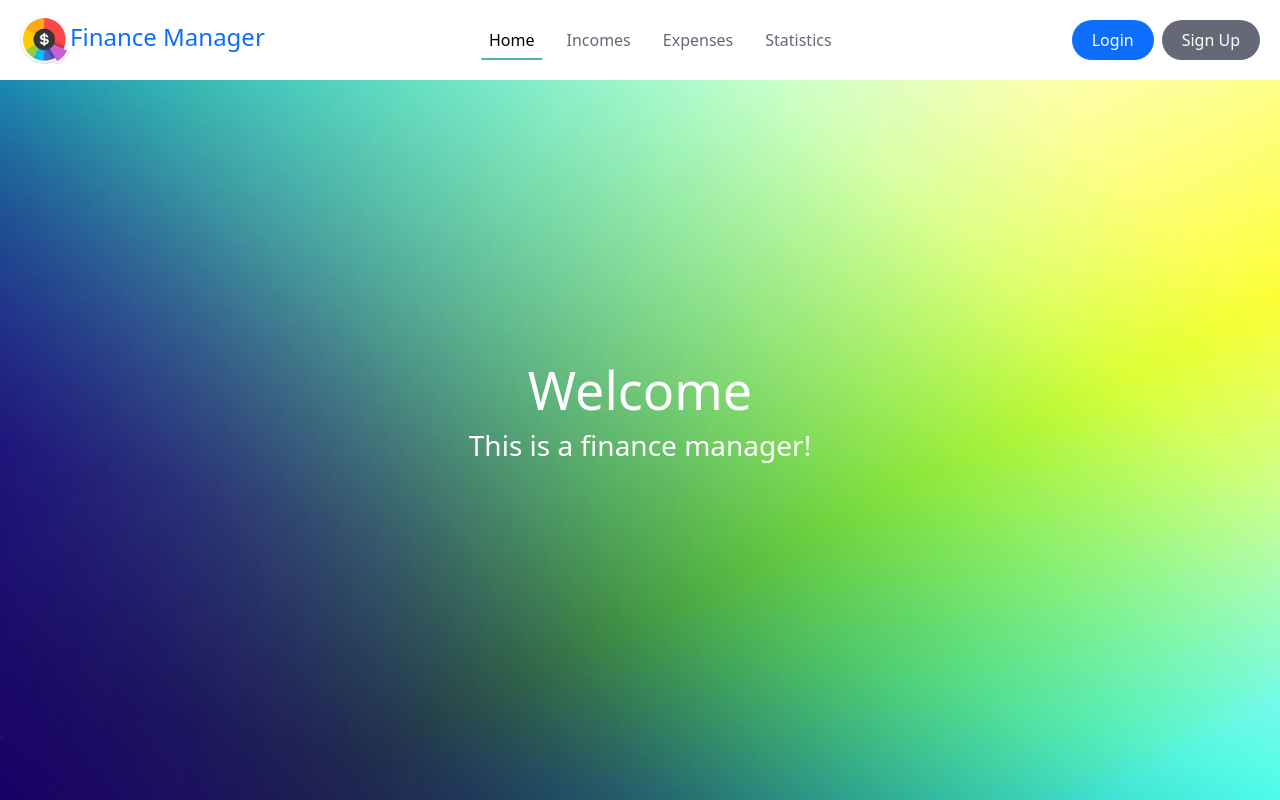
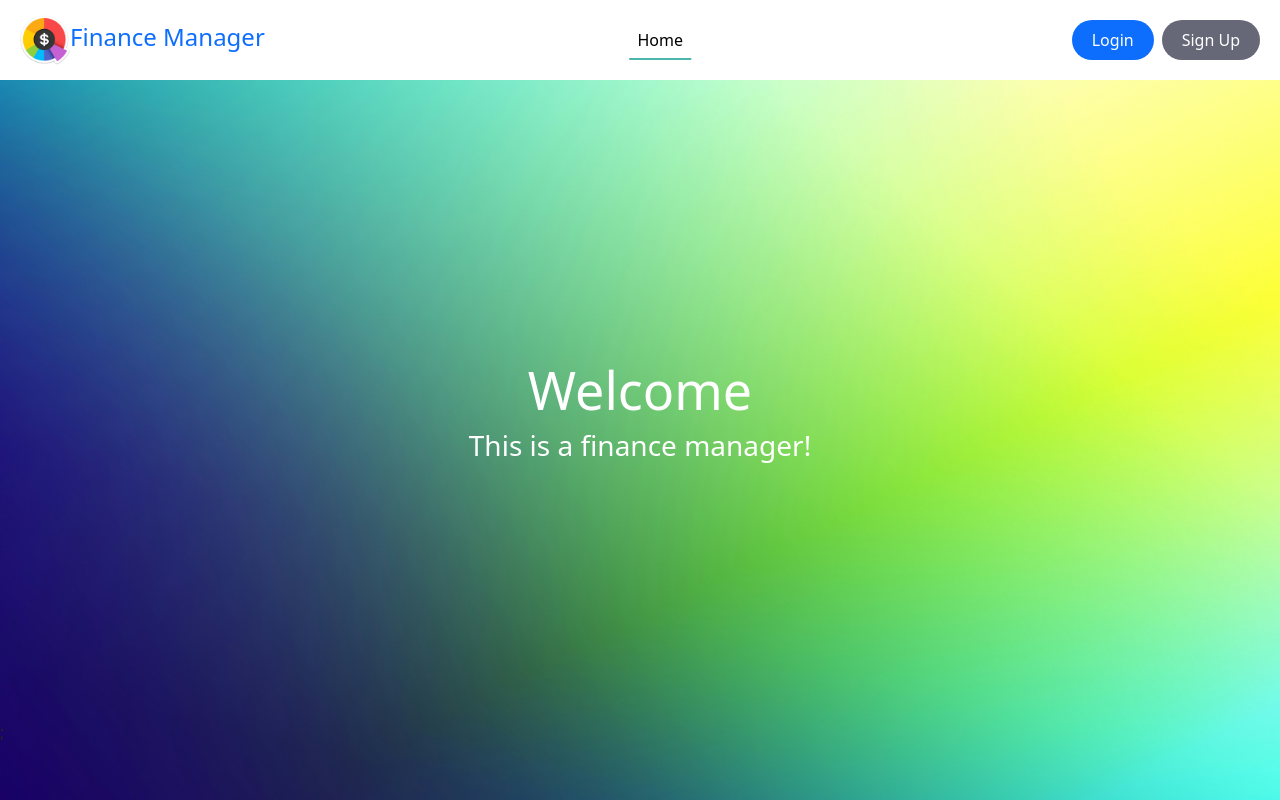
Before and after one commit to inoshishi-bohdan/FinanceManager, a React app: page / in a window 1280 px wide. Built offline with nearby package versions, Linux system fonts and the light colour scheme; the HTML template or start-up script is replaced by a standard one.

Commit message:
added: routes protection

```diff
--- a/src/components/MainNavigation.jsx
+++ b/src/components/MainNavigation.jsx
@@ -31,15 +31,15 @@ function MainNavigation() {
                      <li className="nav-item" data-bs-dismiss="offcanvas">
                         <NavLink className={({ isActive }) => `nav-link mx-lg-2 ${classes['custom-nav-link']} ${isActive ? classes['active'] : ''}`} to='/' end>Home</NavLink>
                      </li>
-                     <li className="nav-item" data-bs-dismiss="offcanvas">
+                     {isAuthenticated && <li className="nav-item" data-bs-dismiss="offcanvas">
                         <NavLink className={({ isActive }) => `nav-link mx-lg-2 ${classes['custom-nav-link']} ${isActive ? classes['active'] : ''}`} to='/incomes'>Incomes</NavLink>
-                     </li>
-                     <li className="nav-item" data-bs-dismiss="offcanvas">
+                     </li>}
+                     {isAuthenticated && <li className="nav-item" data-bs-dismiss="offcanvas">
                         <NavLink className={({ isActive }) => `nav-link mx-lg-2 ${classes['custom-nav-link']} ${isActive ? classes['active'] : ''}`} to='/expenses'>Expenses</NavLink>
-                     </li>
-                     <li className="nav-item" data-bs-dismiss="offcanvas">
+                     </li>}
+                     {isAuthenticated && <li className="nav-item" data-bs-dismiss="offcanvas">
                         <NavLink className={({ isActive }) => `nav-link mx-lg-2 ${classes['custom-nav-link']} ${isActive ? classes['active'] : ''}`} to='/statistics'>Statistics</NavLink>
-                     </li>
+                     </li>}
                   </ul>
                </div>
             </div>
--- /dev/null
+++ b/src/components/ProtectedRoute.jsx
@@ -0,0 +1,9 @@
+import { useContext } from "react";
+import { AuthContext } from "../store/authentication-context";
+import { Navigate } from "react-router-dom";
+
+export default function ProtectedRoute() {
+   const { isAuthenticated } = useContext(AuthContext);
+
+   return isAuthenticated ? <Outlet /> : <Navigate to="/login" />;
+ }
```
Also changed, not shown: src/App.jsx (+18 -5 lines).
